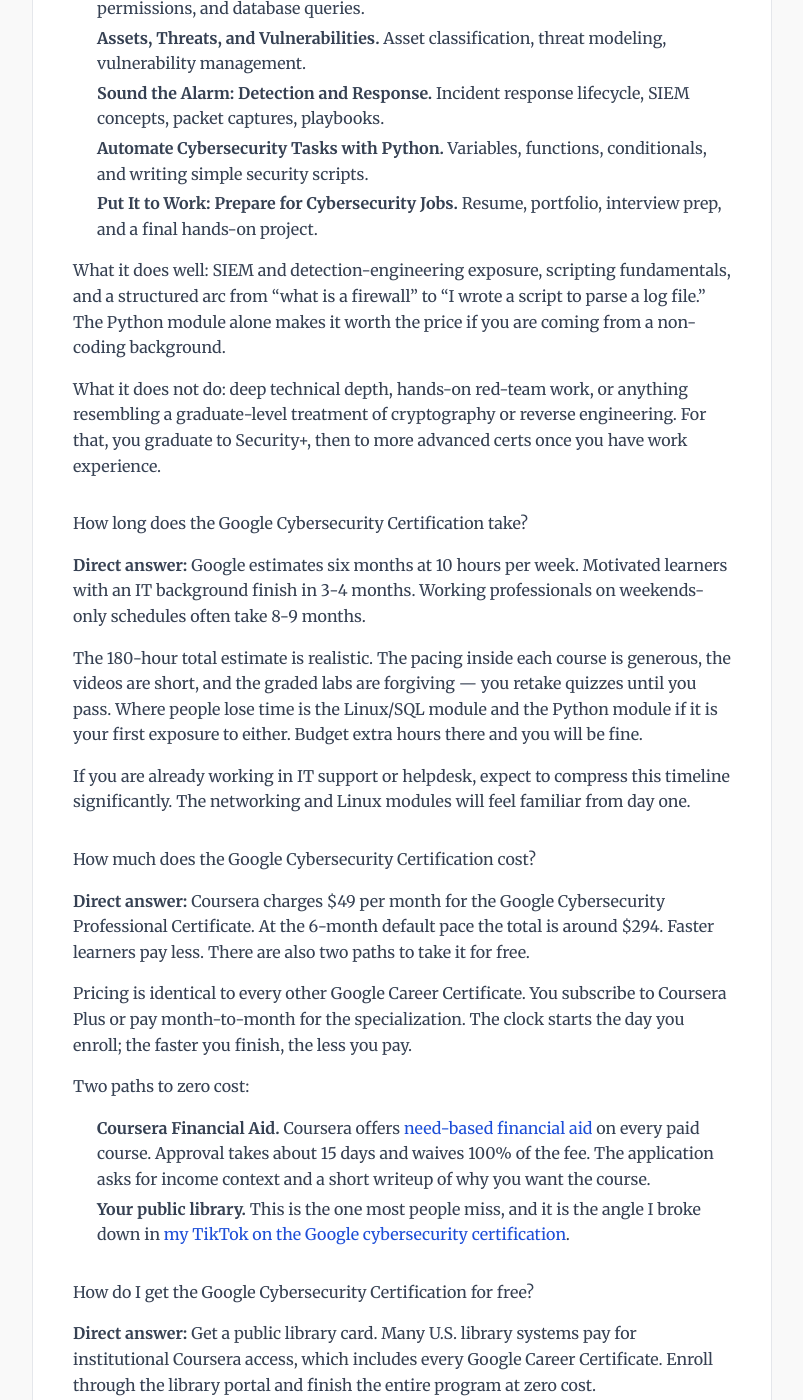
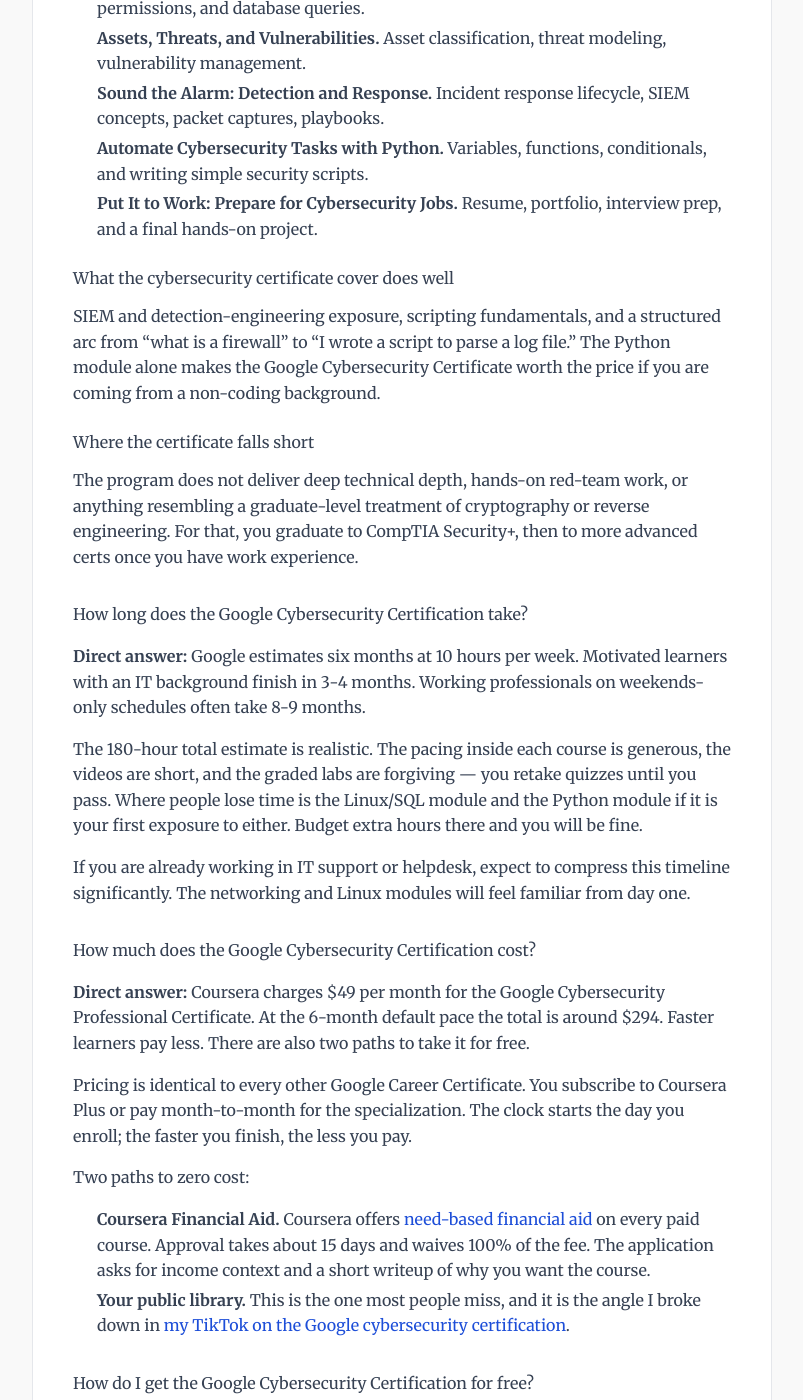
Before and after one commit to mda1125/bytesizedsecurity, a Jekyll site: the page built from _posts/2026-06-25-google-cybersecurity-certification-review.md, in a window 1280 px wide and 1400 px high, scrolled down 2773 px. Shown: the whole window, without its empty margins (64-867 px from the left). Built offline with Jekyll 4.4.1, drawn with Linux system fonts in a browser that asks for light colours; comment, search, counter and statistics services are not loaded; some of the changed text lies outside the part shown.

Commit message:
fix(seo): trim meta description to <150 chars, add H3 hierarchy + secondary keywords

```diff
--- a/_posts/2026-06-25-google-cybersecurity-certification-review.md
+++ b/_posts/2026-06-25-google-cybersecurity-certification-review.md
@@ -1,5 +1,5 @@
 ---
-description: "Honest review of the Google Cybersecurity Certification — what is inside the 8-module program, costs, CPE credits, and a library-card hack to enroll free."
+description: "Honest Google Cybersecurity Certification review: 8 modules, real cost, CPE credits, and a library-card free path to enroll at $0."
 layout: post
 title: "Google Cybersecurity Certification: 2026 Review & Free Path"
 slug: google-cybersecurity-certification-review
@@ -71,9 +71,13 @@
 7. **Automate Cybersecurity Tasks with Python.** Variables, functions, conditionals, and writing simple security scripts.
 8. **Put It to Work: Prepare for Cybersecurity Jobs.** Resume, portfolio, interview prep, and a final hands-on project.
 
-What it does well: SIEM and detection-engineering exposure, scripting fundamentals, and a structured arc from "what is a firewall" to "I wrote a script to parse a log file." The Python module alone makes it worth the price if you are coming from a non-coding background.
+### What the cybersecurity certificate cover does well
 
-What it does not do: deep technical depth, hands-on red-team work, or anything resembling a graduate-level treatment of cryptography or reverse engineering. For that, you graduate to Security+, then to more advanced certs once you have work experience.
+SIEM and detection-engineering exposure, scripting fundamentals, and a structured arc from "what is a firewall" to "I wrote a script to parse a log file." The Python module alone makes the Google Cybersecurity Certificate worth the price if you are coming from a non-coding background.
+
+### Where the certificate falls short
+
+The program does not deliver deep technical depth, hands-on red-team work, or anything resembling a graduate-level treatment of cryptography or reverse engineering. For that, you graduate to CompTIA Security+, then to more advanced certs once you have work experience.
 
 ## How long does the Google Cybersecurity Certification take?
 
@@ -114,11 +120,15 @@
 
 > **Direct answer:** Yes if you are switching into cybersecurity from outside the field, especially from IT. No if you are mid-career chasing a senior credential. For CISSP and Security+ holders, the CPE credits alone justify the time.
 
+### Why the structure matters for career switchers
+
 For career switchers, the value is in the structure. The hardest part of self-teaching cybersecurity is not finding free content — there is more free content than you will ever consume — it is knowing what to learn first, what to skip, and how to sequence the building blocks. The Google Cybersecurity Certificate solves the sequencing problem.
 
-The CPE angle deserves its own callout: completing the program earns you CPE credits toward maintaining ISC2 certifications like the CISSP. [ISC2's CPE Handbook](https://www.isc2.org/Members/CPE-Handbook) accepts continuing education from accredited providers, and the program counts. If you are paying $125 per year for CISSP maintenance and need 40 CPEs annually, this is a defensible chunk of that requirement knocked out in a single program.
+### CPE credits for CISSP and CompTIA Security+ holders
 
-What the certificate is not: a guarantee of a job. The U.S. [Bureau of Labor Statistics projects information security analyst employment to grow 33% from 2023 to 2033](https://www.bls.gov/ooh/computer-and-information-technology/information-security-analysts.htm), but the field has a well-known entry-level bottleneck. The Google cert gets your resume past the keyword filter; your portfolio and home lab get you past the technical screen. I have written extensively about why [certs alone won't land you a job](/2026/06/04/rise-above-the-90-build-cyber-proof-not-just-certs/) and why [portfolios outrank pedigree in 2026 hiring](/2026/02/16/cybersecurity-hiring-portfolios-trump-pedigree-now/).
+The CPE angle deserves its own callout: completing the program earns you CPE credits toward maintaining ISC2 certifications like the CISSP, and CompTIA Security+ holders count it as continuing education. [ISC2's CPE Handbook](https://www.isc2.org/Members/CPE-Handbook) accepts continuing education from accredited providers, and the program counts. If you are paying $125 per year for CISSP maintenance and need 40 CPEs annually, this is a defensible chunk of that requirement knocked out in a single program.
+
+What the Google Cybersecurity Certification is not: a guarantee of a job. The U.S. [Bureau of Labor Statistics projects information security analyst employment to grow 33% from 2023 to 2033](https://www.bls.gov/ooh/computer-and-information-technology/information-security-analysts.htm), but the field has a well-known entry-level bottleneck. The Google cert gets your resume past the keyword filter; your portfolio and home lab get you past the technical screen. I have written extensively about why [certs alone won't land you a job](/2026/06/04/rise-above-the-90-build-cyber-proof-not-just-certs/) and why [portfolios outrank pedigree in 2026 hiring](/2026/02/16/cybersecurity-hiring-portfolios-trump-pedigree-now/).
 
 ## Google Cybersecurity Certification vs CompTIA Security+ — which should you take first?
 
```
Also changed, not shown: other parts of _posts/2026-06-25-google-cybersecurity-certification-review.md (+3 -1 lines).
